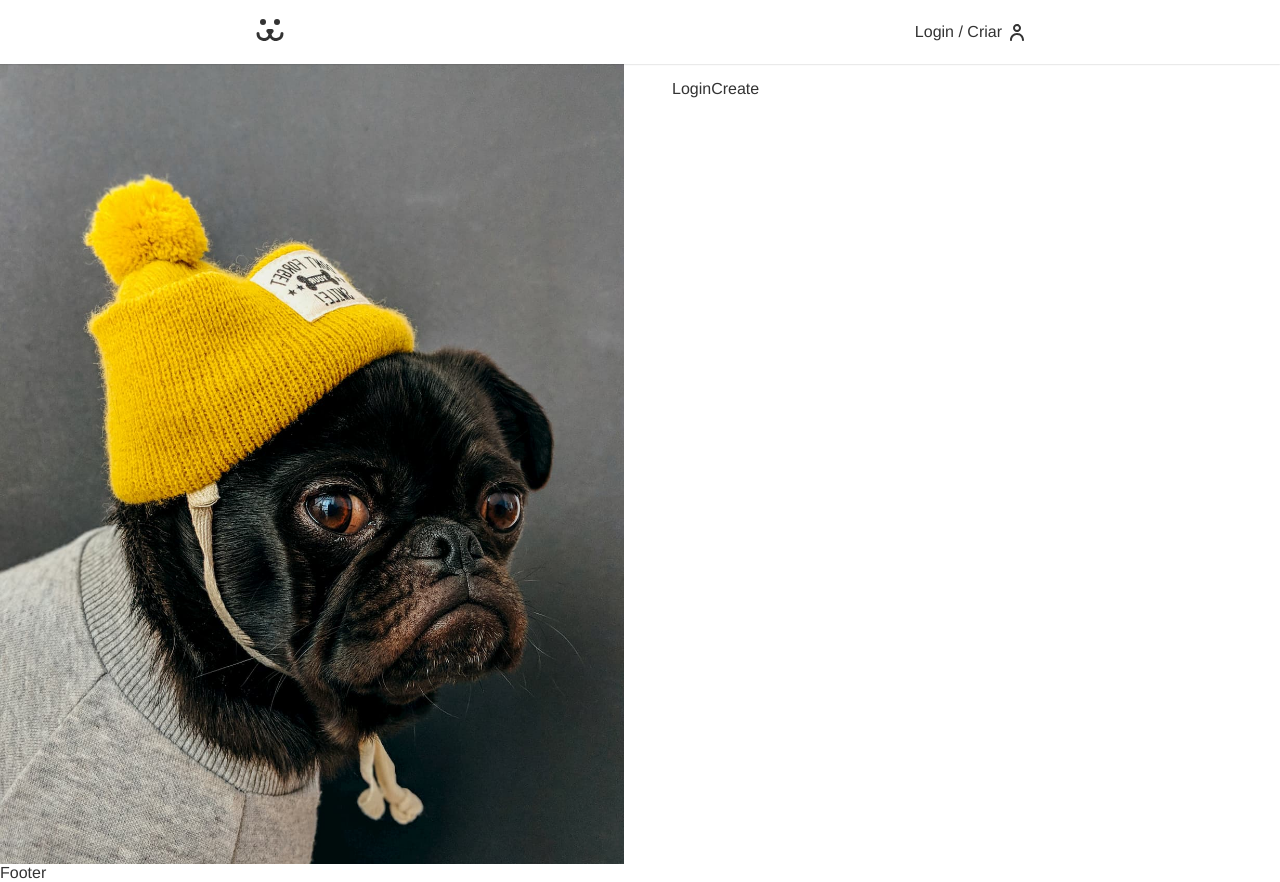
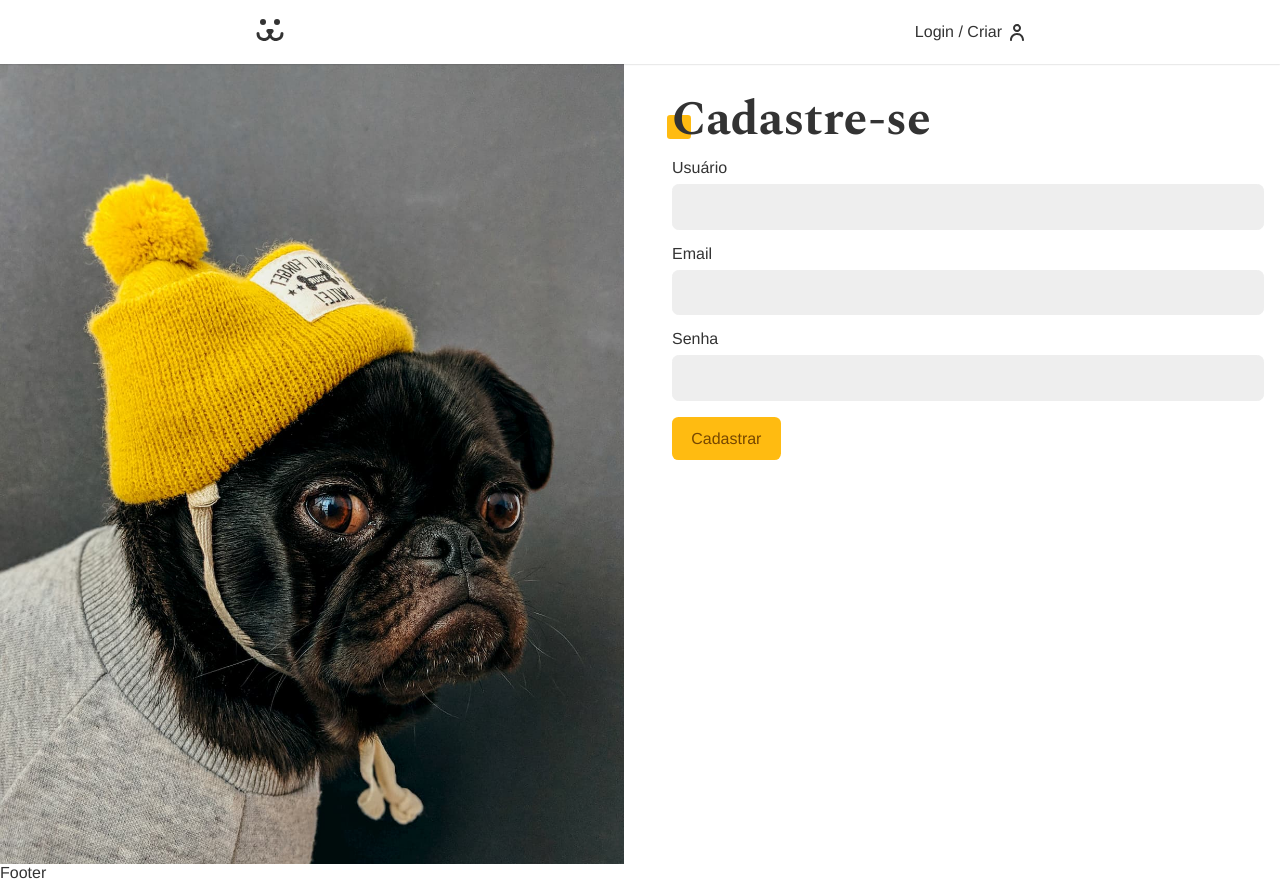
Before and after one commit to pbruny/doguinhos, a React (Vite) app: page /login/create in a window 1280 px wide. Built offline with nearby package versions, Linux system fonts and the light colour scheme.

Commit message:
create new account component

```diff
--- a/src/Components/Login/LoginCreate/index.jsx
+++ b/src/Components/Login/LoginCreate/index.jsx
@@ -1,5 +1,47 @@
 import React from 'react'
+import axios from 'axios'
+import Input from '../../FormComponents/Input'
+import Button from '../../FormComponents/Button'
+import useForm from '../../../Hooks/useForm'
+import { USER_POST } from '../../../Api/api'
+import { UserContext } from '../../../Contexts/UserContext'
+import styles from './LoginCreate.module.css'
 
-const LoginCreate = () => <div>LoginCreate</div>
+const LoginCreate = () => {
+  const email = useForm('email')
+  const username = useForm()
+  const password = useForm('password')
+
+  const { userLogin } = React.useContext(UserContext)
+
+  const handleSubmit = async (event) => {
+    event.preventDefault()
+
+    const { url, data } = USER_POST({
+      email: email.value,
+      username: username.value,
+      password: password.value
+    })
+
+    const response = await axios.post(url, data)
+
+    if(response.status === 200) {
+      userLogin(username.value, password.value)
+    }
+
+  }
+
+  return (
+    <section className='animateLeft'>
+      <h1 className='title'>Cadastre-se</h1>
+      <form onSubmit={handleSubmit}>
+        <Input label="Usuário" type="text" name="username" {...username} />
+        <Input label="Email" type="email" name="email" {...email} />
+        <Input label="Senha" type="password" name="password" {...password} />
+        <Button>Cadastrar</Button>
+      </form>
+    </section>
+  )
+}
 
 export default LoginCreate
```
Also changed, not shown: src/Components/Login/LoginCreate/LoginCreate.module.css (added).
